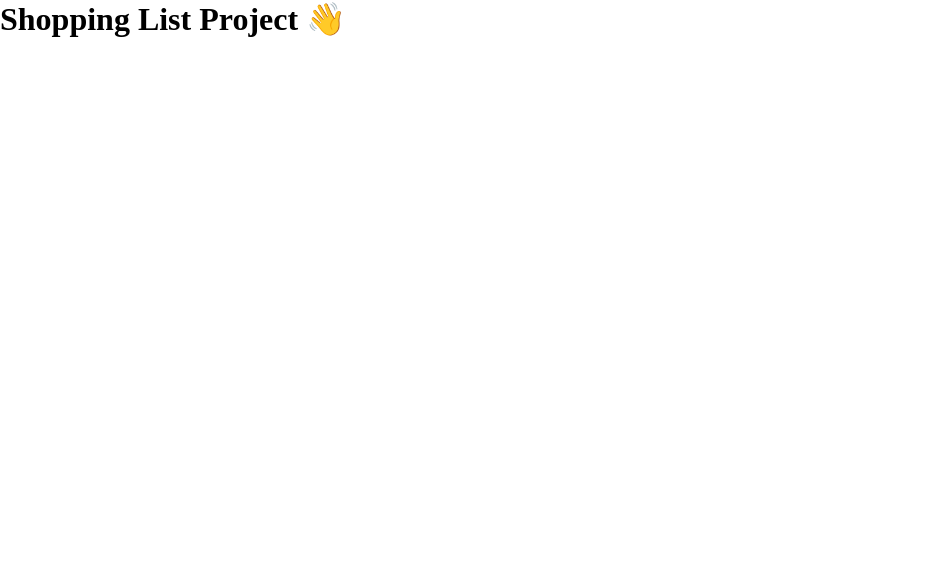
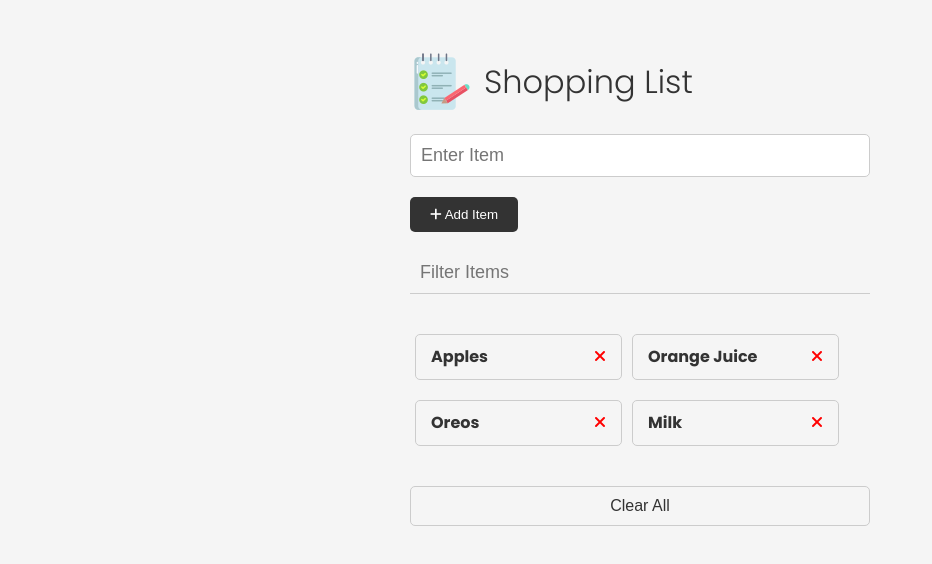
Before and after one commit to Damjan15/shopping-list, a plain HTML site: page index.html in a window 1280 px wide. Shown: the whole page, without its empty margins (0-932 px from the left). Drawn offline with Linux system fonts and the light colour scheme.

Commit message:
feat: user interface created

```diff
--- a/css/style.css
+++ b/css/style.css
@@ -1,5 +1,127 @@
-* {
+@import url("https://fonts.googleapis.com/css2?family=Poppins:wght@300;400;700&display=swap");
+
+*,
+*::before,
+*::after {
   margin: 0;
   padding: 0;
   box-sizing: border-box;
 }
+
+body {
+  font-family: "Poppins", sans-serif;
+  font-size: 16px;
+  line-height: 1.5;
+  color: #333;
+  background-color: #f5f5f5;
+}
+
+header {
+  display: flex;
+  justify-content: flex-start;
+  align-items: center;
+  margin-bottom: 20px;
+}
+
+header h1 {
+  font-weight: 300;
+  margin-left: 10px;
+}
+
+.container {
+  max-width: 500px;
+  margin: 30px auto;
+  padding: 20px;
+}
+
+/* Form & Input */
+.form-input {
+  width: 100%;
+  font-size: 18px;
+  margin-bottom: 20px;
+  padding: 10px;
+  border: 1px solid #ccc;
+  border-radius: 5px;
+  outline: none;
+}
+
+.form-input-filter {
+  margin-top: 20px;
+  width: 100%;
+  font-size: 18px;
+  margin-bottom: 20px;
+  padding: 10px;
+  border: none;
+  border-bottom: 1px solid #ccc;
+  background: transparent;
+  outline: none;
+}
+
+/* Buttons */
+.btn {
+  background-color: #333;
+  color: #fff;
+  border: none;
+  border-radius: 5px;
+  padding: 10px 20px;
+  cursor: pointer;
+}
+
+.btn:hover {
+  background-color: #444;
+}
+
+.btn-link {
+  font-size: 16px;
+  background-color: transparent;
+  color: #333;
+  border: none;
+  padding: 0;
+  cursor: pointer;
+}
+
+.btn-clear {
+  margin-top: 20px;
+  width: 100%;
+  font-size: 16px;
+  background-color: transparent;
+  color: #333;
+  border: 1px solid #ccc;
+  border-radius: 5px;
+  padding: 10px 20px;
+  cursor: pointer;
+}
+
+.btn-clear:hover {
+  background-color: #f1f1f1;
+}
+
+.text-red {
+  color: red;
+}
+
+/* Items */
+
+.items {
+  margin-top: 20px;
+  display: flex;
+  flex-wrap: wrap;
+}
+
+.items li {
+  display: flex;
+  justify-content: space-between;
+  width: 45%;
+  border: 1px solid #ccc;
+  border-radius: 5px;
+  padding: 10px 15px;
+  margin: 0 5px 20px;
+  font-weight: 700;
+  cursor: pointer;
+}
+
+@media (max-width: 500px) {
+  .items li {
+    width: 100%;
+  }
+}
--- a/index.html
+++ b/index.html
@@ -14,7 +14,64 @@
 </head>
 
 <body>
-  <h1>Shopping List Project 👋</h1>
+  <div class="container">
+    <header>
+      <img src="images/note.png" alt="note-icon">
+      <h1 class="app-title">Shopping List</h1>
+    </header>
+
+    <form id="item-form">
+      <div class="form-control">
+        <input type="text" class="form-input" id="item-input" placeholder="Enter Item">
+      </div>
+
+      <div class="form-control">
+        <button type="submit" class="btn">
+          <i class="fa-solid fa-plus"></i> Add Item
+        </button>
+      </div>
+    </form>
+
+    <div class="filter">
+      <input type="text" class="form-input-filter" id="filter" placeholder="Filter Items">
+    </div>
+
+    <ul class="items" id="item-list">
+      <li>
+        Apples
+
+        <button class="remove-item btn-link text-red">
+          <i class="fa-solid fa-xmark"></i>
+        </button>
+      </li>
+
+      <li>
+        Orange Juice
+
+        <button class="remove-item btn-link text-red">
+          <i class="fa-solid fa-xmark"></i>
+        </button>
+      </li>
+
+      <li>
+        Oreos
+
+        <button class="remove-item btn-link text-red">
+          <i class="fa-solid fa-xmark"></i>
+        </button>
+      </li>
+
+      <li>
+        Milk
+
+        <button class="remove-item btn-link text-red">
+          <i class="fa-solid fa-xmark"></i>
+        </button>
+      </li>
+    </ul>
+
+    <button id="clear" class="btn-clear">Clear All</button>
+  </div>
 
 
   <script src="js/script.js"></script>
```
Also changed, not shown: images/note.png (added).
